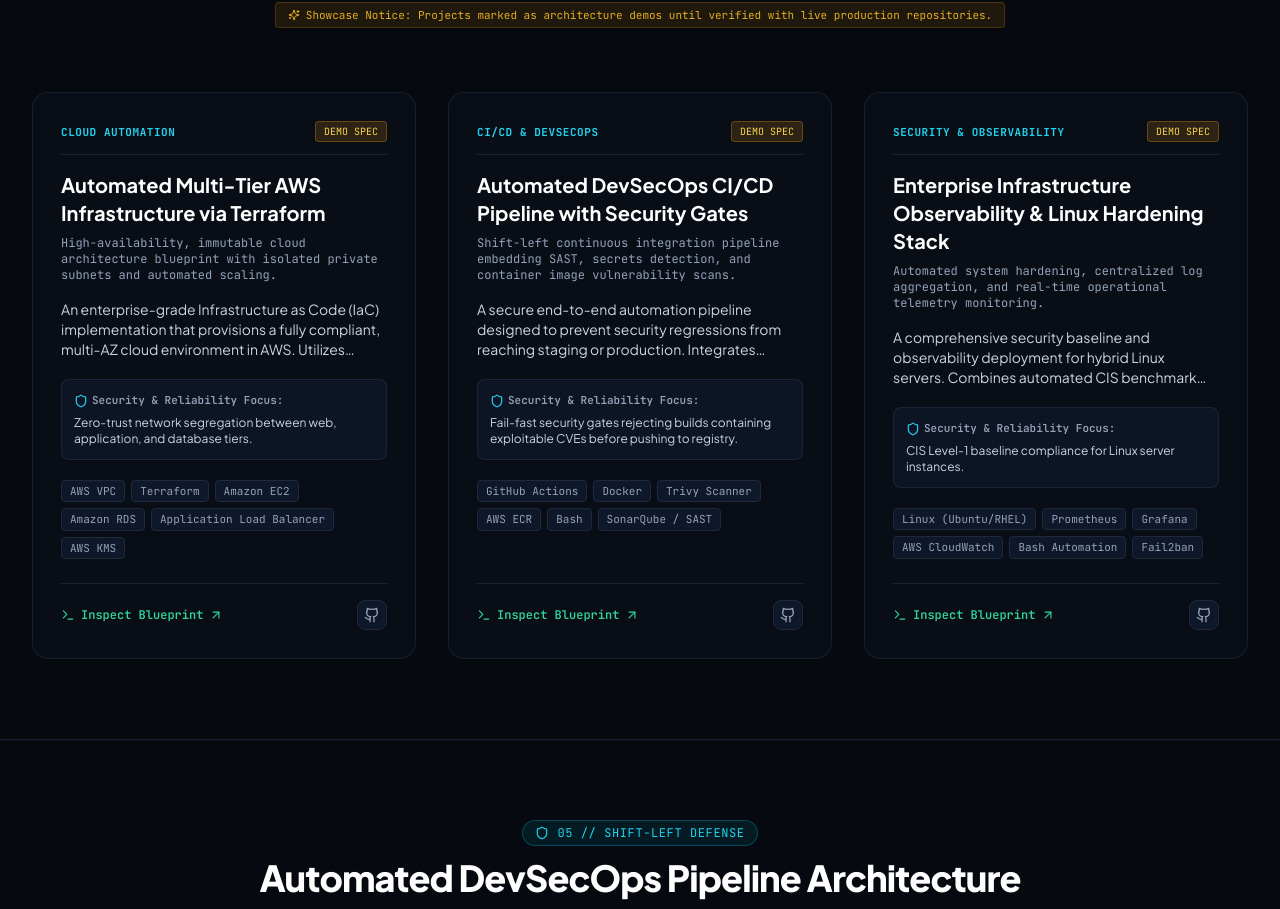
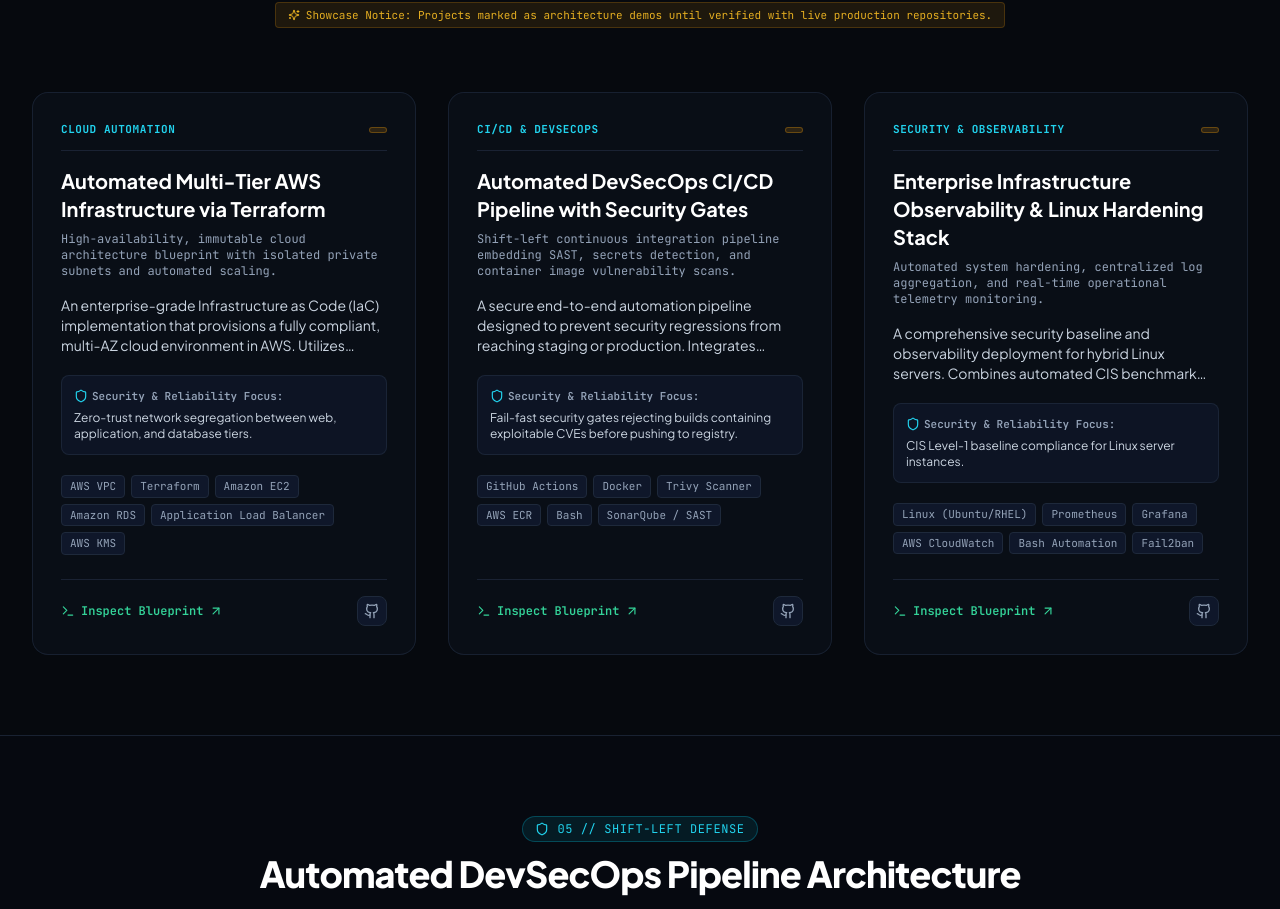
Before and after one commit to AnuSah99/Devops_Portfolio, a React (Vite) app: page / in a window 1280 px wide. Shown: the part 6200-7109 px from the top of the page. Built offline with nearby package versions, Linux system fonts and the light colour scheme.

Commit message:
Update Projects.tsx

```diff
--- a/src/components/Projects.tsx
+++ b/src/components/Projects.tsx
@@ -49,7 +49,7 @@
                     {project.category}
                   </span>
                   <span className="text-[10px] font-mono px-2 py-0.5 rounded bg-amber-500/15 text-amber-300 border border-amber-500/30">
-                    DEMO SPEC
+                    {/* DEMO SPEC */}
                   </span>
                 </div>
 
```
